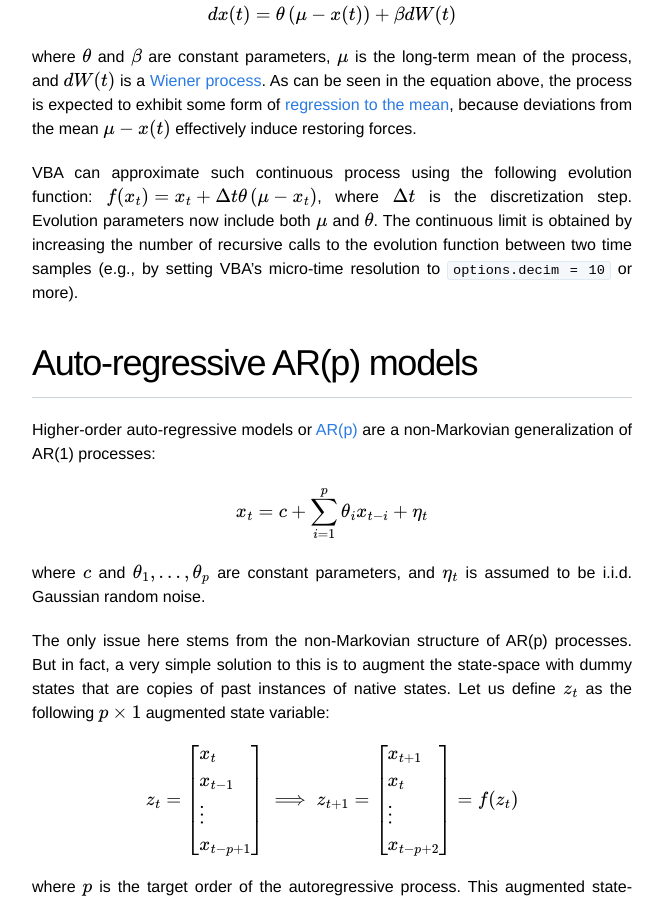
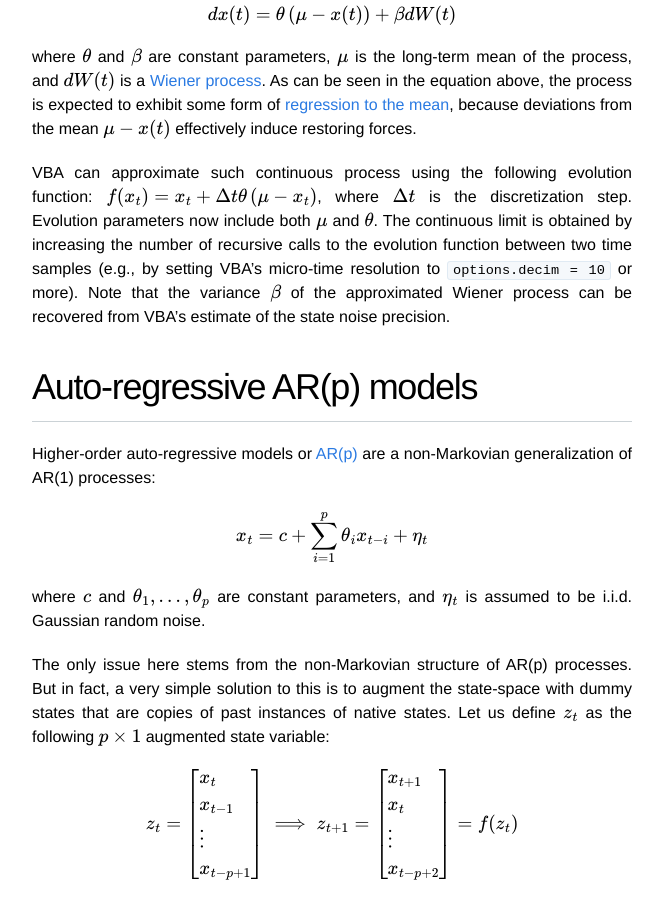
Before and after one commit to MBB-team/VBA-toolbox, a Jekyll site: the page built from _wiki/generativeModels.md, in a window 1280 px wide and 900 px high, scrolled down 1287 px. Shown: the whole window, without its empty margins (308-971 px from the left). Built offline with Jekyll 4.4.1, drawn with Linux system fonts in a browser that asks for light colours; nearby versions of some CDN libraries; formulas are drawn with MathJax 3.

Commit message:
Update generativeModels.md

```diff
--- a/_wiki/generativeModels.md
+++ b/_wiki/generativeModels.md
@@ -28,7 +28,7 @@ $$dx(t) = \theta\left(\mu-x(t)\right) + \beta dW(t)$$
 
 where $$\theta$$ and $$\beta$$ are constant parameters, $$\mu$$ is the long-term mean of the process, and $$dW(t)$$ is a [Wiener process](https://en.wikipedia.org/wiki/Wiener_process). As can be seen in the equation above, the process is expected to exhibit some form of [regression to the mean](https://en.wikipedia.org/wiki/Regression_toward_the_mean), because deviations from the mean $$\mu-x(t)$$ effectively induce restoring forces.
 
-VBA can approximate such continuous process using the following evolution function: $$f(x_t)=x_t+\Delta t \theta\left(\mu-x_t\right)$$, where $$\Delta t$$ is the discretization step. Evolution parameters now include both $$\mu$$ and $$\theta$$. The continuous limit is obtained by increasing the number of recursive calls to the evolution function between two time samples (e.g., by setting VBA's micro-time resolution to `options.decim = 10` or more).
+VBA can approximate such continuous process using the following evolution function: $$f(x_t)=x_t+\Delta t \theta\left(\mu-x_t\right)$$, where $$\Delta t$$ is the discretization step. Evolution parameters now include both $$\mu$$ and $$\theta$$. The continuous limit is obtained by increasing the number of recursive calls to the evolution function between two time samples (e.g., by setting VBA's micro-time resolution to `options.decim = 10` or more). Note that the variance $$\beta$$ of the approximated Wiener process can be recovered from VBA's estimate of the state noise precision.
 
 
 # Auto-regressive AR(p) models
```
